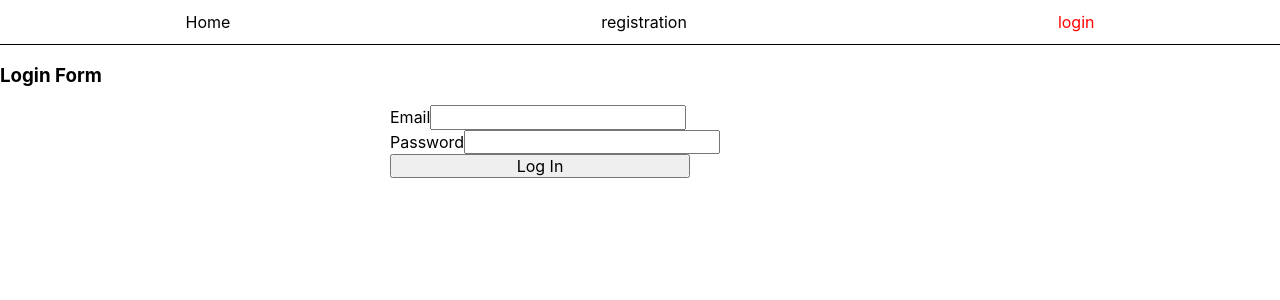
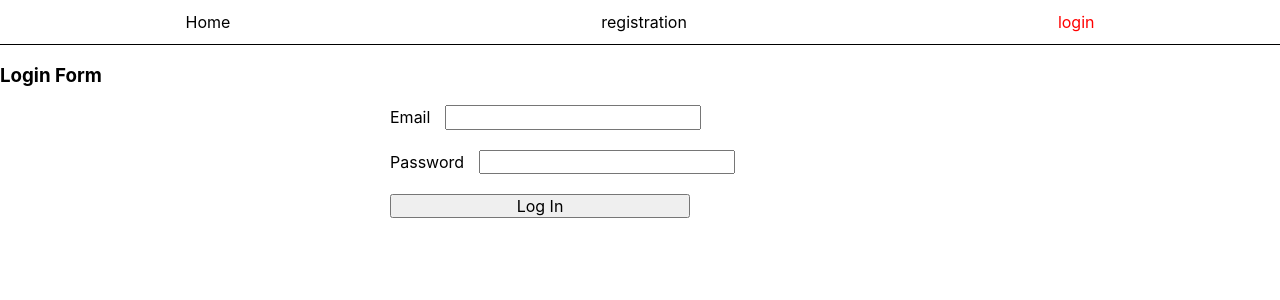
Before and after one commit to AngryAndrii/goit-react-hw-08-phonebook, a React (Create React App) app: page /goit-react-hw-08-phonebook/login in a window 1280 px wide. Shown: the top 300 px of the page. Built offline with nearby package versions, Linux system fonts and the light colour scheme.

Commit message:
fixed styles

```diff
--- a/src/components/LoginForm/LoginForm.styled.js
+++ b/src/components/LoginForm/LoginForm.styled.js
@@ -6,6 +6,10 @@ export const StyledForm = styled.form`
   justify-content: center;
   margin: 0 auto;
   width: 500px;
+  row-gap: 20px;
+  input {
+    margin-left: 15px;
+  }
   button {
     width: 300px;
   }
```
